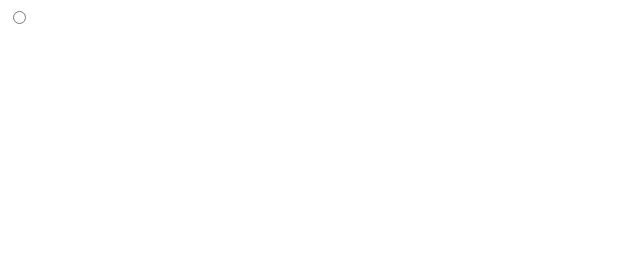
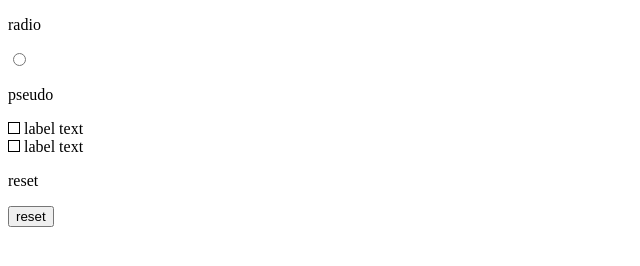
Before and after one commit to xhlsrj/qst, a website: page style/src/form/radio.html in a window 1280 px wide. Shown: the whole page, without its empty margins (0-640 px from the left). Drawn offline with Linux system fonts and the light colour scheme.

Commit message:
Add files via upload

```diff
--- a/style/src/form/radio.html
+++ b/style/src/form/radio.html
@@ -4,8 +4,40 @@
     <meta charset="UTF-8" />
     <meta name="viewport" content="width=device-width, initial-scale=1.0" />
     <title>radio</title>
+    <link rel="stylesheet" href="../style.lib.css" />
+    <style>
+      .label-pseudo {
+        display: inline-block;
+        width: 10px;
+        height: 10px;
+        border: 1px solid #000;
+      }
+      .radio:checked + span > .label-pseudo {
+        border-color: red;
+      }
+      .radio:checked + span > .label-text::after {
+        content: '::after';
+      }
+    </style>
   </head>
-  <body>
-    <input type="radio" />
+  <body class="usn">
+    <form>
+      <p>radio</p>
+      <input type="radio" />
+      <p>pseudo</p>
+      <input type="radio" id="radio1" name="radio" class="radio" hidden />
+      <span>
+        <label for="radio1" class="label-pseudo"></label>
+        <label for="radio1" class="label-text">label text</label>
+      </span>
+      <br />
+      <input type="radio" id="radio2" name="radio" class="radio" hidden />
+      <span>
+        <label for="radio2" class="label-pseudo"></label>
+        <label for="radio2" class="label-text">label text</label>
+      </span>
+      <p>reset</p>
+      <input type="reset" value="reset" />
+    </form>
   </body>
 </html>
```
